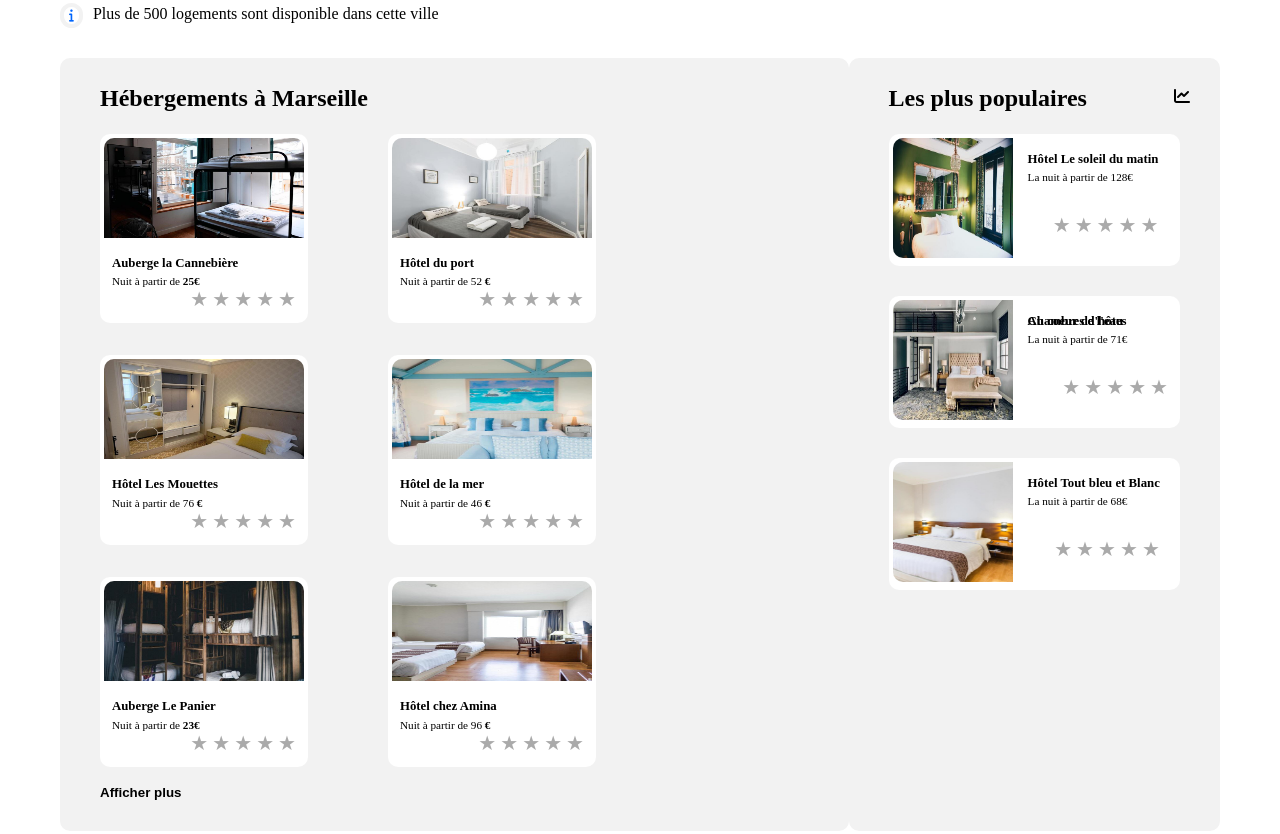
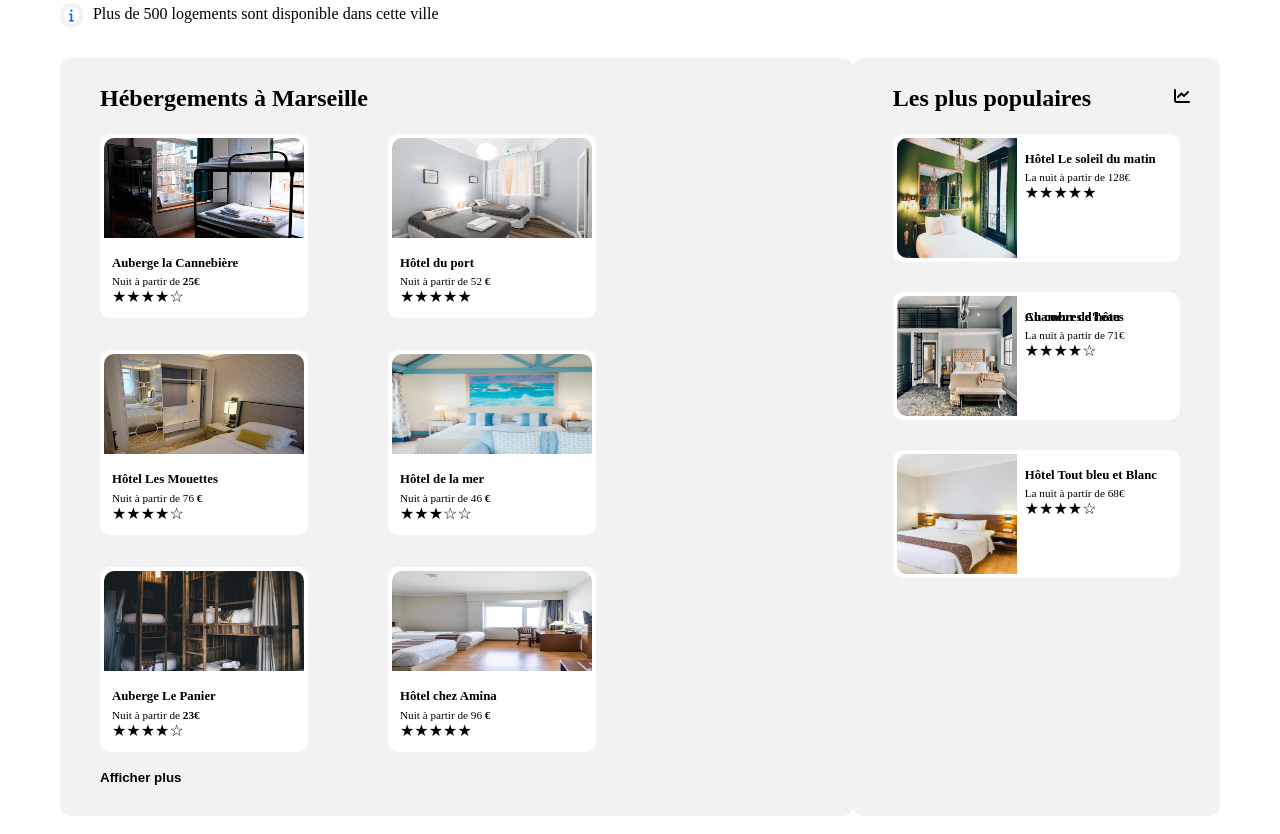
Before and after one commit to vanessa-lanquetin/VanessaLanquetin_2_08092021, a website: page index.html in a window 1280 px wide. Shown: the part 310-1144 px from the top of the page. Drawn offline with Linux system fonts and the light colour scheme; a web font is replaced by a local one.

Commit message:
remove rating star

```diff
--- a/index.html
+++ b/index.html
@@ -80,7 +80,7 @@
     <section id="hebergements">
       <!-- Partie gauche -->
       <div class="partHebergements">
-        <h2 class="title-hebergement">Hébergements à Marseille</h2>
+        <h2 class="title-hebergement" >Hébergements à Marseille</h2>
         <div class="part-left">
           <a href="" class="container-hebergement">
             <figure>
@@ -92,14 +92,7 @@
               <figcaption>
                 <h3>Auberge la Cannebière</h3>
                 <div class="priceNight">Nuit à partir de <span>25€</span></div>
-                <!-- Rating Star -->
-                <div class="rating">
-                  <a href="#5" title="Donner 5 étoiles">★</a>
-                  <a href="#4" title="Donner 4 étoiles">★</a>
-                  <a href="#3" title="Donner 3 étoiles">★</a>
-                  <a href="#2" title="Donner 2 étoiles">★</a>
-                  <a href="#1" title="Donner 1 étoile">★</a>
-                </div>
+                <div>★★★★☆</div>
               </figcaption>
             </figure>
           </a>
@@ -114,14 +107,7 @@
               <figcaption>
                 <h3>Hôtel du port</h3>
                 <div class="priceNight">Nuit à partir de 52 <span>€</span></div>
-                <!-- Rating Star -->
-                <div class="rating">
-                  <a href="#5" title="Donner 5 étoiles">★</a>
-                  <a href="#4" title="Donner 4 étoiles">★</a>
-                  <a href="#3" title="Donner 3 étoiles">★</a>
-                  <a href="#2" title="Donner 2 étoiles">★</a>
-                  <a href="#1" title="Donner 1 étoile">★</a>
-                </div>
+                <div>★★★★★</div>
               </figcaption>
             </figure>
           </a>
@@ -136,14 +122,7 @@
               <figcaption>
                 <h3>Hôtel Les Mouettes</h3>
                 <div class="priceNight">Nuit à partir de 76 <span>€</span></div>
-                <!-- Rating Star -->
-                <div class="rating">
-                  <a href="#5" title="Donner 5 étoiles">★</a>
-                  <a href="#4" title="Donner 4 étoiles">★</a>
-                  <a href="#3" title="Donner 3 étoiles">★</a>
-                  <a href="#2" title="Donner 2 étoiles">★</a>
-                  <a href="#1" title="Donner 1 étoile">★</a>
-                </div>
+                <div>★★★★☆</div>
               </figcaption>
             </figure>
           </a>
@@ -158,14 +137,7 @@
               <figcaption>
                 <h3>Hôtel de la mer</h3>
                 <div class="priceNight">Nuit à partir de 46 <span>€</span></div>
-                <!-- Rating Star -->
-                <div class="rating">
-                  <a href="#5" title="Donner 5 étoiles">★</a>
-                  <a href="#4" title="Donner 4 étoiles">★</a>
-                  <a href="#3" title="Donner 3 étoiles">★</a>
-                  <a href="#2" title="Donner 2 étoiles">★</a>
-                  <a href="#1" title="Donner 1 étoile">★</a>
-                </div>
+                <div>★★★☆☆</div>
               </figcaption>
             </figure>
           </a>
@@ -180,14 +152,7 @@
               <figcaption>
                 <h3>Auberge Le Panier</h3>
                 <div class="priceNight">Nuit à partir de <span>23€</span></div>
-                <!-- Rating Star -->
-                <div class="rating">
-                  <a href="#5" title="Donner 5 étoiles">★</a>
-                  <a href="#4" title="Donner 4 étoiles">★</a>
-                  <a href="#3" title="Donner 3 étoiles">★</a>
-                  <a href="#2" title="Donner 2 étoiles">★</a>
-                  <a href="#1" title="Donner 1 étoile">★</a>
-                </div>
+                <div>★★★★☆</div>
               </figcaption>
             </figure>
           </a>
@@ -202,14 +167,7 @@
               <figcaption>
                 <h3>Hôtel chez Amina</h3>
                 <div class="priceNight">Nuit à partir de 96 <span>€</span></div>
-                <!-- Rating Star -->
-                <div class="rating">
-                  <a href="#5" title="Donner 5 étoiles">★</a>
-                  <a href="#4" title="Donner 4 étoiles">★</a>
-                  <a href="#3" title="Donner 3 étoiles">★</a>
-                  <a href="#2" title="Donner 2 étoiles">★</a>
-                  <a href="#1" title="Donner 1 étoile">★</a>
-                </div>
+                <div>★★★★★</div>
               </figcaption>
             </figure>
           </a>
@@ -221,7 +179,7 @@
       <!-- Partie droite -->
       <div class="partHebergements">
         <div id="container-title-hebergement">
-          <h2 class="title-hebergement">Les plus populaires</h2>
+          <h2 class="title-hebergement" >Les plus populaires</h2>
           <i id="icon-popular" class="fas fa-chart-line" aria-hidden="true"></i>
         </div>
         <div class="part-right">
@@ -232,17 +190,10 @@
                 src="Assets/Img/hebergements/4_small/emile-guillemot-Bj_rcSC5XfE-unsplash.jpg"
                 alt="Hôtel Le soleil du matin"
               />
-              <figcaption class="figcaption-right">
+              <figcaption>
                 <h3>Hôtel Le soleil du matin</h3>
-                <div class="priceNight">La nuit à partir de 128€</div>
-                <!-- Rating Star -->
-                <div class="rating rating-right">
-                  <a href="#5" title="Donner 5 étoiles">★</a>
-                  <a href="#4" title="Donner 4 étoiles">★</a>
-                  <a href="#3" title="Donner 3 étoiles">★</a>
-                  <a href="#2" title="Donner 2 étoiles">★</a>
-                  <a href="#1" title="Donner 1 étoile">★</a>
-                </div>
+                <div class="priceNight" >La nuit à partir de 128€</div>
+                <div>★★★★★</div>
               </figcaption>
             </figure>
           </a>
@@ -254,17 +205,10 @@
                 src="Assets/Img/hebergements/4_small/aw-creative-VGs8z60yT2c-unsplash.jpg"
                 alt="Au coeur de l'eau Chambres d'hôtes"
               />
-              <figcaption class="figcaption-right">
+              <figcaption>
                 <h3>Au coeur de l'eau Chambres d'hôtes</h3>
-                <div class="priceNight">La nuit à partir de 71€</div>
-                <!-- Rating Star -->
-                <div class="rating rating-right">
-                  <a href="#5" title="Donner 5 étoiles">★</a>
-                  <a href="#4" title="Donner 4 étoiles">★</a>
-                  <a href="#3" title="Donner 3 étoiles">★</a>
-                  <a href="#2" title="Donner 2 étoiles">★</a>
-                  <a href="#1" title="Donner 1 étoile">★</a>
-                </div>
+                <div class="priceNight" >La nuit à partir de 71€</div>
+                <div>★★★★☆</div>
               </figcaption>
             </figure>
           </a>
@@ -276,17 +220,10 @@
                 src="Assets/Img/hebergements/4_small/febrian-zakaria-sjvU0THccQA-unsplash.jpg"
                 alt="Hôtel Tout bleu et Blanc"
               />
-              <figcaption class="figcaption-right">
+              <figcaption>
                 <h3>Hôtel Tout bleu et Blanc</h3>
-                <div class="priceNight">La nuit à partir de 68€</div>
-                <!-- Rating Star -->
-                <div class="rating rating-right">
-                  <a href="#5" title="Donner 5 étoiles">★</a>
-                  <a href="#4" title="Donner 4 étoiles">★</a>
-                  <a href="#3" title="Donner 3 étoiles">★</a>
-                  <a href="#2" title="Donner 2 étoiles">★</a>
-                  <a href="#1" title="Donner 1 étoile">★</a>
-                </div>
+                <div class="priceNight" >La nuit à partir de 68€</div>
+                <div>★★★★☆</div>
               </figcaption>
             </figure>
           </a>
--- a/style.css
+++ b/style.css
@@ -150,7 +150,6 @@ li {
 .title-hebergement {
   padding-left: 40px;
 }
-/* Figure */
 figure {
   background-color: #ffffff;
   border: white 4px solid;
@@ -164,25 +163,6 @@ figcaption {
 }
 span {
   font-weight: bold;
-}
-/* Notation Star */
-.rating {
-  direction:rtl;
-}
-.rating a {
-  color: #aaa;
-  text-decoration: none;
-  font-size: 3em;
-  transition: color .4s;
-  font-size: 20px;
-  text-align: left;
-}
-.rating a:hover,
-.rating a:focus,
-.rating a:hover ~ a,
-.rating a:focus ~ a {
-  color: #0065fc;
-  cursor: pointer;
 }
 /* Partie gauche */
 .part-left {
@@ -218,15 +198,9 @@ span {
   flex-direction: row;
   margin-bottom: 30px;
 }
-.figcaption-right{
-  padding-left: 15px;
-}
 .imgHebergement-right {
   width: 120px;
   height: 120px;
   border-top-left-radius: 10px;
   border-bottom-left-radius: 10px;
 }
-.rating-right{
-  margin-top: 30px;
-}
```
